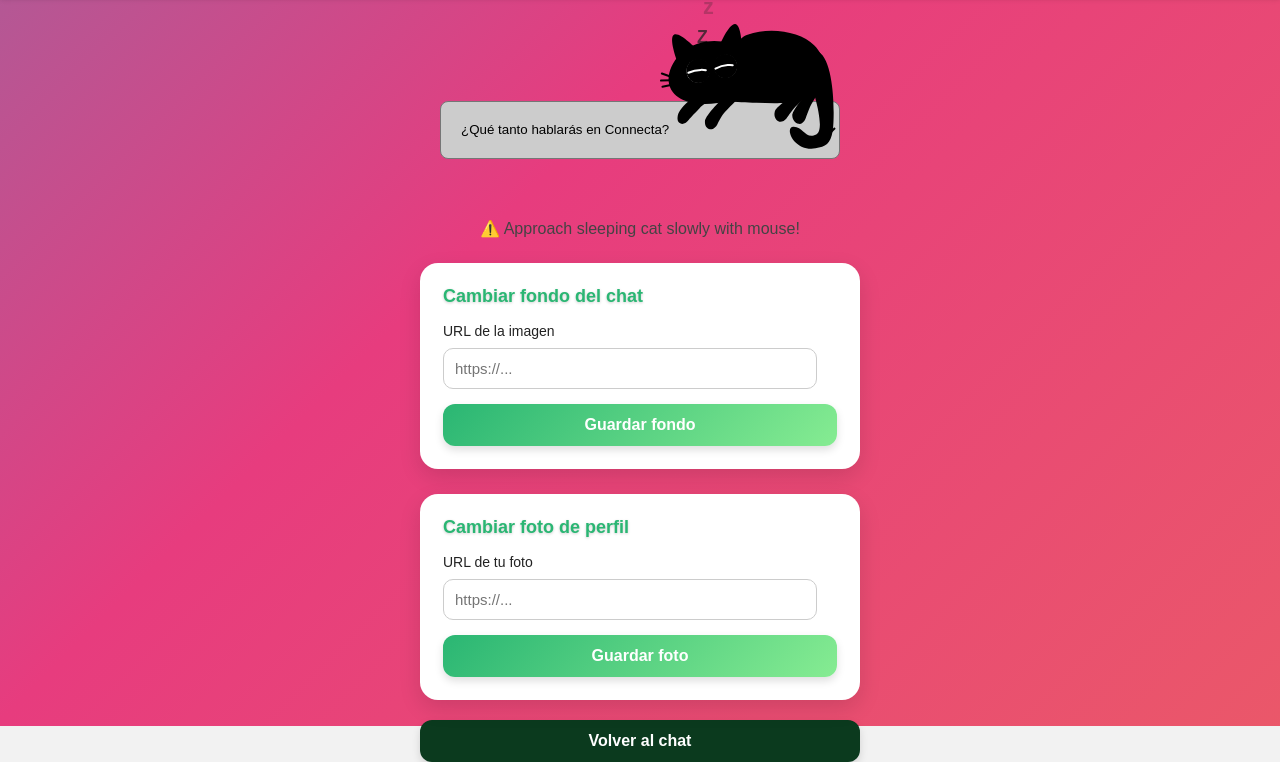
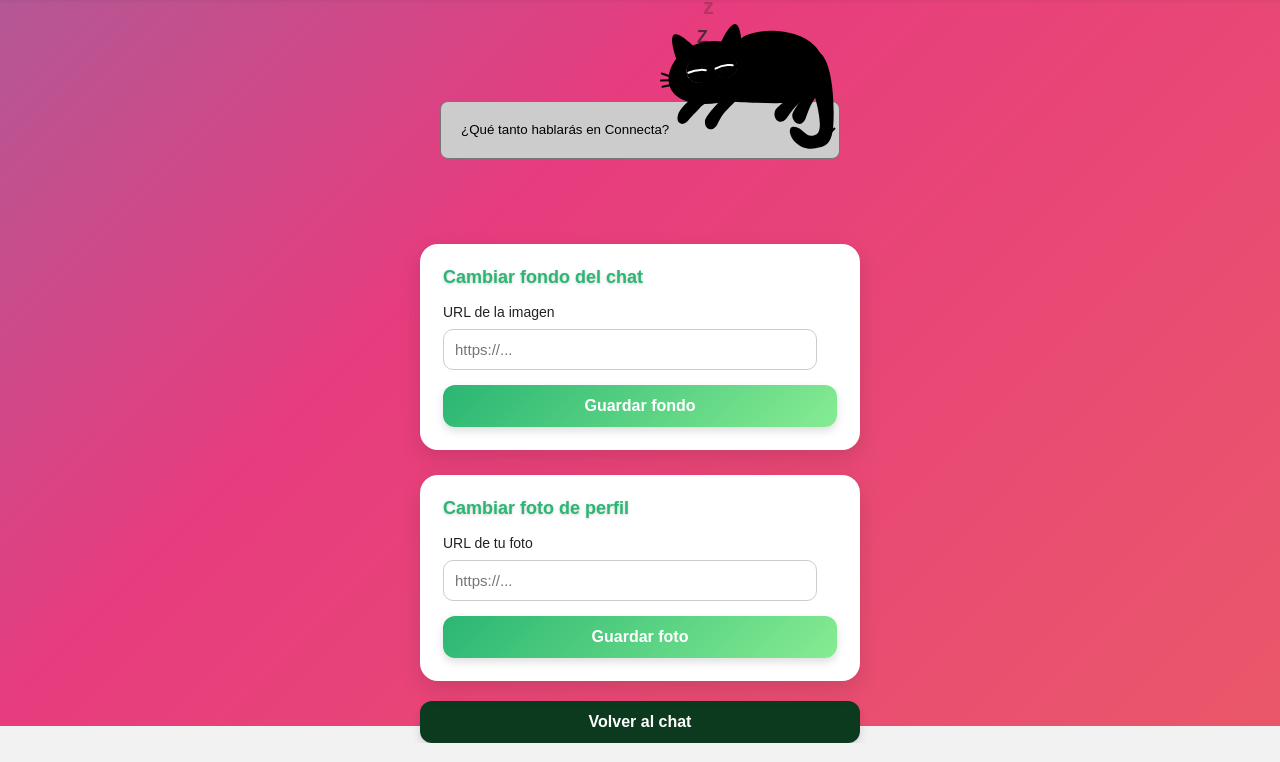
Before and after one commit to Xenolfair/ConnectaWhatsAppStyleProject, a website: page public/background.html in a window 1280 px wide. Shown: the part 74-836 px from the top of the page. Drawn offline with nearby package versions, Linux system fonts and the light colour scheme; files that its build step writes are made by us from their sources; no server answers; a web font is replaced by a local one.

Commit message:
Commit entregable

```diff
--- a/public/background.html
+++ b/public/background.html
@@ -1166,7 +1166,6 @@
         </select>
       </div>
     </div>
-    <div class="instructions">⚠️ Approach sleeping cat slowly with mouse!</div>
 
     <!-- Fondo -->
     <div class="card">
```
Also changed, not shown: public/css/style.css (+10 -0 lines).
